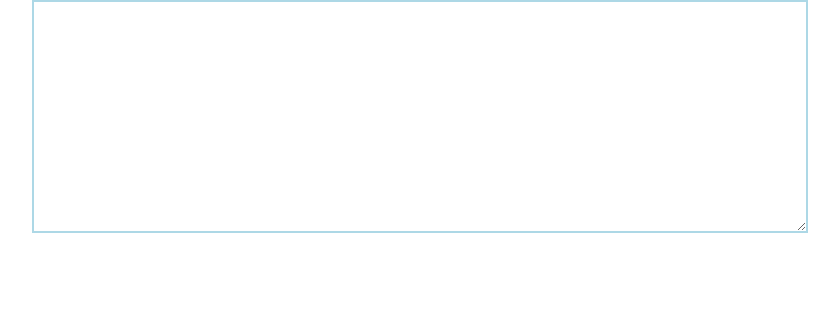
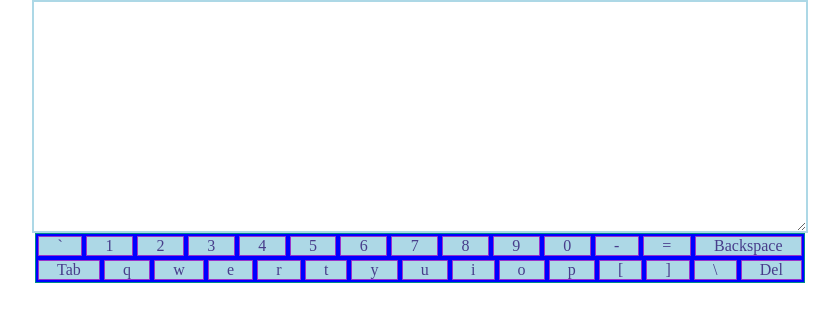
Before and after one commit to ValeryiaSp/virtual-keyboard, a plain HTML site: page index.html in a window 1280 px wide. Shown: the whole page, without its empty margins (220-1059 px from the left). Drawn offline with Linux system fonts and the light colour scheme.

Commit message:
feat: added click and mouse events

```diff
--- a/script.js
+++ b/script.js
@@ -1,56 +1,100 @@
 let arrOfKeys = [
-  [{"eventCode" : "Backquote" , "dataKey" : '192', "value" : '`'},
-   {"eventCode" : "Digit1", "dataKey" : '49', "value" : '1'},
-   {"eventCode" : "Digit2", "dataKey" : '50', "value" : '2'},
-   {"eventCode" : "Digit3", "dataKey" : '51', "value" : '3'},
-   {"eventCode" : "Digit4", "dataKey" : '52', "value" : '4'},
-   {"eventCode" : "Digit5", "dataKey" : '53', "value" : '5'},
-   {"eventCode" : "Digit6", "dataKey" : '54', "value" : '6'},
-   {"eventCode" : "Digit7", "dataKey" : '55', "value" : '7'},
-   {"eventCode" : "Digit8", "dataKey" : '56', "value" : '8'},
-   {"eventCode" : "Digit9", "dataKey" : '57', "value" : '9'},
-   {"eventCode" : "Digit0", "dataKey" : '48', "value" : '0'},
-   {"eventCode" : "Minus",  "dataKey" : '189', "value" : '-'},
-   {"eventCode" : "Equal",  "dataKey" : '187', "value" : '='},
-   {"eventCode" : "Backspace", "dataKey" : '8', "value" : 'Backspace',  "isFunctional" : 'true'}],
-  [],
+  [
+    { "eventCode": "Backquote", "dataKey": '192', "value": '`' },
+    { "eventCode": "Digit1", "dataKey": '49', "value": '1' },
+    { "eventCode": "Digit2", "dataKey": '50', "value": '2' },
+    { "eventCode": "Digit3", "dataKey": '51', "value": '3' },
+    { "eventCode": "Digit4", "dataKey": '52', "value": '4' },
+    { "eventCode": "Digit5", "dataKey": '53', "value": '5' },
+    { "eventCode": "Digit6", "dataKey": '54', "value": '6' },
+    { "eventCode": "Digit7", "dataKey": '55', "value": '7' },
+    { "eventCode": "Digit8", "dataKey": '56', "value": '8' },
+    { "eventCode": "Digit9", "dataKey": '57', "value": '9' },
+    { "eventCode": "Digit0", "dataKey": '48', "value": '0' },
+    { "eventCode": "Minus", "dataKey": '189', "value": '-' },
+    { "eventCode": "Equal", "dataKey": '187', "value": '=' },
+    { "eventCode": "Backspace", "dataKey": '8', "value": 'Backspace', "isFunctional": 'true' }],
+
+  [
+    { "eventCode": "Tab", "dataKey": '9', "value": 'Tab' },
+    { "eventCode": "KeyQ", "dataKey": '81', "value": 'q' },
+    { "eventCode": "KeyW", "dataKey": '87', "value": 'w' },
+    { "eventCode": "KeyE", "dataKey": '69', "value": 'e' },
+    { "eventCode": "KeyR", "dataKey": '82', "value": 'r' },
+    { "eventCode": "KeyT", "dataKey": '84', "value": 't' },
+    { "eventCode": "KeyY", "dataKey": '192', "value": 'y' },
+    { "eventCode": "KeyU", "dataKey": '192', "value": 'u' },
+    { "eventCode": "KeyI", "dataKey": '192', "value": 'i' },
+    { "eventCode": "KeyO", "dataKey": '192', "value": 'o' },
+    { "eventCode": "KeyO", "dataKey": '192', "value": 'p' },
+    { "eventCode": "KeyP", "dataKey": '192', "value": '[' },
+    { "eventCode": "BracketLeft", "dataKey": '192', "value": ']' },
+    { "eventCode": "BracketRight", "dataKey": '192', "value": '\\' },
+    { "eventCode": "Backslash", "dataKey": '192', "value": 'Del' },
+  ],
   [],
   [],
   [],
 ];
 
-function renderTextArea(){
+function renderTextArea() {
   const inputField = document.createElement("textarea");
   inputField.className = "textarea";
-  inputField.setAttribute("rows" , "15");
+  inputField.setAttribute("rows", "15");
   document.body.appendChild(inputField);
+};
+
+function keyboardKeyClickHandler(event) {
+  event.target.classList.toggle('keyboard__key--pressed')
+
 }
 
-function renderKeyBoard() {
-  const keyBoardField = document.createElement("div");
-  keyBoardField.className = "keyboard";
-  document.body.appendChild(keyBoardField)
+function prepareKeyboardRow(row) {
+  const rowEl = document.createElement("div");
+  rowEl.classList.add("keyboard__row");
+
+  row.forEach(item => {
+    const keyEl = document.createElement("div");
+    keyEl.classList.add("keyboard__key");
+
+    keyEl.innerText = item.value;
+    keyEl.setAttribute("data-code", item.eventCode);
+    keyEl.addEventListener('mousedown', event => keyboardKeyClickHandler(event));
+    keyEl.addEventListener('mouseup', event => keyboardKeyClickHandler(event))
+
+    rowEl.appendChild(keyEl);
+  })
+
+  return rowEl;
+}
+
+function keyEventHandler(event) {
+  if (event.repeat) {
+    return
+  }
+
+  const targetEl = document.querySelector(`div[data-code="${event.code}"]`);
+  if (targetEl) {
+    targetEl.classList.toggle('keyboard__key--pressed')
+  }
+}
+
+function renderKeyboard() {
+  const keyboardEl = document.createElement("div");
+  keyboardEl.className = "keyboard";
+
+
+  arrOfKeys.forEach(row => {
+    keyboardEl.appendChild(prepareKeyboardRow(row));
+
+  })
+  document.body.appendChild(keyboardEl);
+
+  document.addEventListener('keydown', (event) => keyEventHandler(event))
+  document.addEventListener('keyup', (event) => keyEventHandler(event))
+
 }
 
 
-arrOfKeys.forEach(function(item, index) {
-  let Key = document.createElement("div");
-  // Key.setAttribute("type" , "button");
-  Key.classList.add("keyboard__key")
-})
-
-// let keyName =
-
-document.addEventListener('keydown', (event)  => {
-  if (event.code == 2) {
-
-  }
-})
-function pressedKeyHandler(item) {
-  if (keyboard__key.classList.contains('active')) {
-  keyboard__key.classList.toggle('active')
-  }
-}
-
 renderTextArea();
-renderKeyBoard()
+renderKeyboard()
--- a/style.css
+++ b/style.css
@@ -10,19 +10,25 @@ html, body {
   border: 2px solid lightblue;
   margin: 0 auto;
   display: block;
-};
+}
 
 .keyboard {
-  display: block;
+  /* display: block; */
   width: 60%;
-  margin-left: 0 auto;
+  margin: 0 auto;
   text-align: center;
   background-color: blue;
   border: 1px solid darkcyan;
-};
+}
+
+.keyboard__row {
+  display: flex;
+  justify-content: space-between;
+  flex-direction: row;
+}
 
 .keyboard__key {
-  width: 7%;
+  flex-grow: 1;
   color:darkslateblue;
   font-size: 1rem;
   background-color: lightblue;
@@ -36,7 +42,7 @@ html, body {
   justify-content: center;
 }
 
-.keyboard__key:active {
+.keyboard__key--pressed {
   background-color: darkslateblue;
   color: lightblue;
   border-radius: 50%;
```
